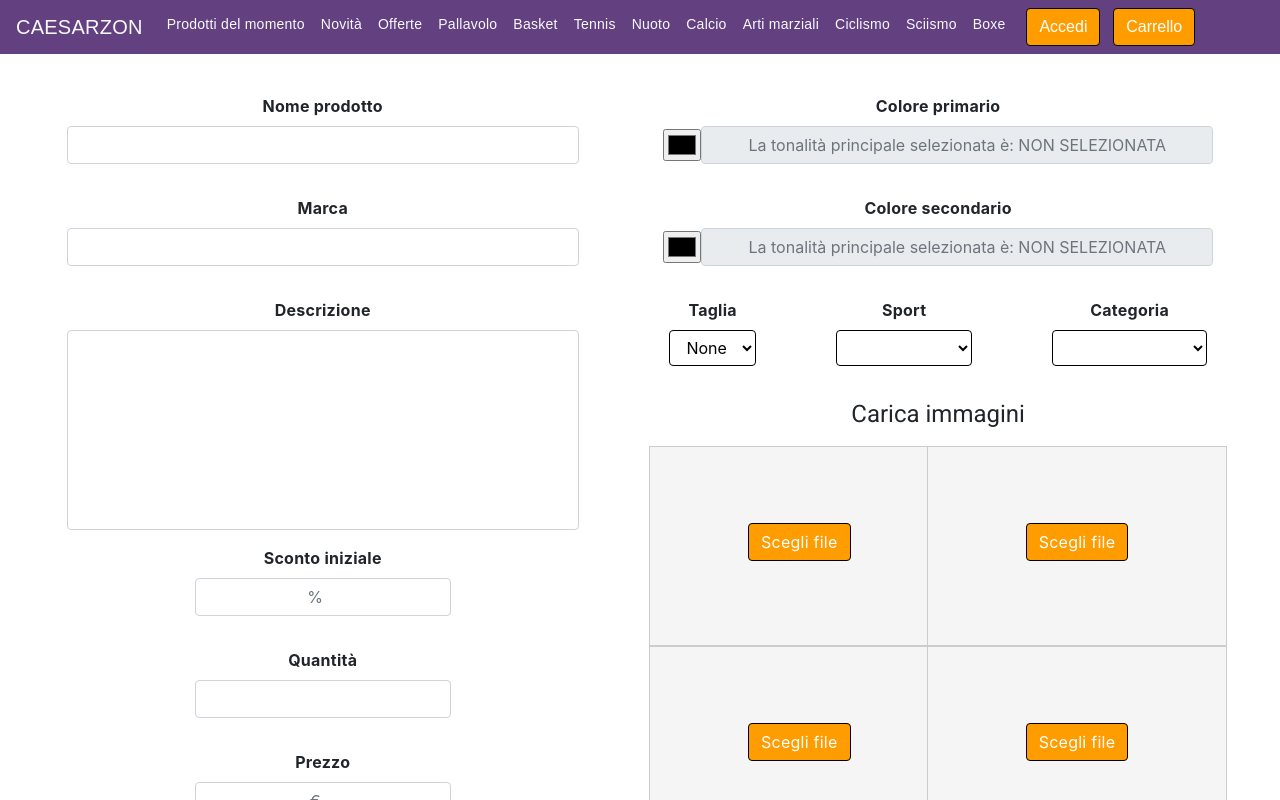
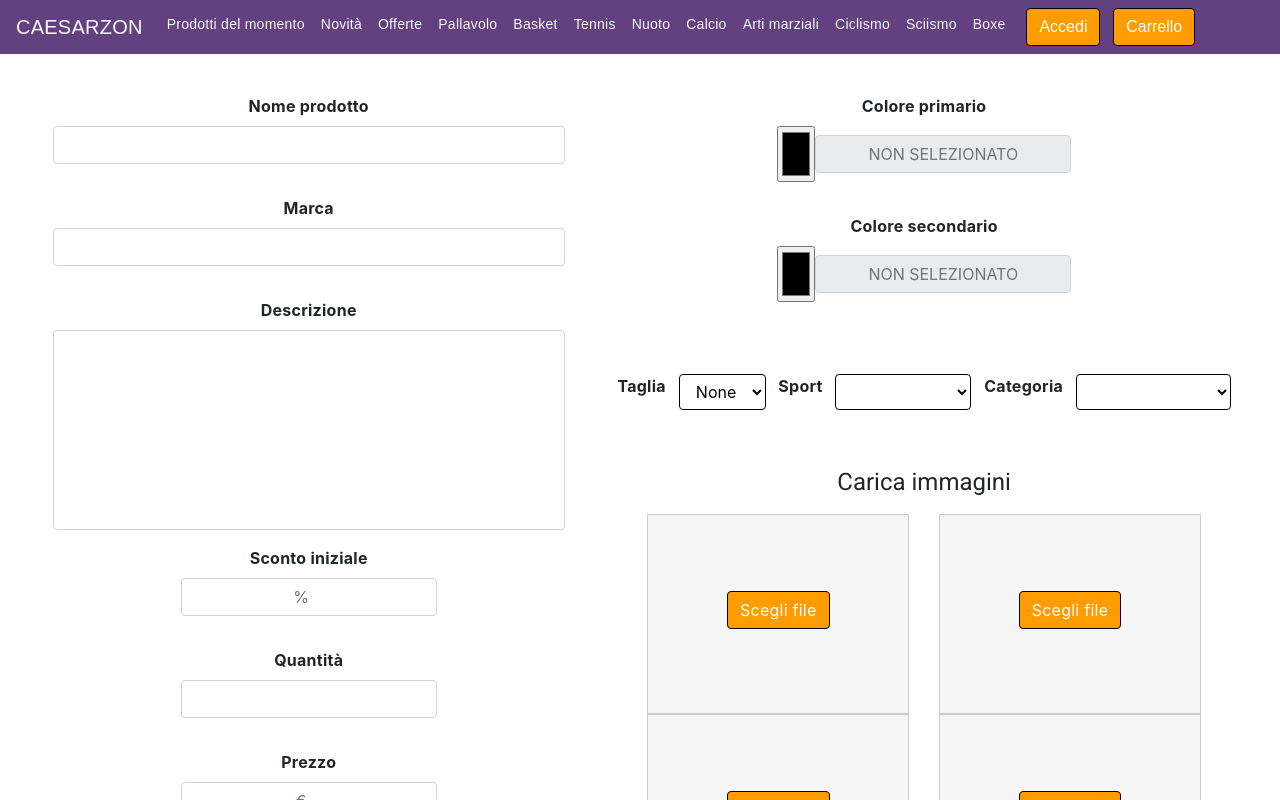
Before and after one commit to BlackBurn951/Caesarzon_FrontEnd_Web, an Angular app: page /product-management in a window 1280 px wide. Shown: the top 800 px of the page. Built offline with nearby package versions, Linux system fonts and the light colour scheme.

Commit message:
Bug fix in product-management.component.html

```diff
--- a/src/app/product-management/product-management.component.css
+++ b/src/app/product-management/product-management.component.css
@@ -52,9 +52,19 @@ option{
 
 .gruppoColor{
   width: 3vw;
-  height: 4vh;
+  height: 7vh;
   margin-bottom: 2vh;
 
+}
+
+.tagliaSport{
+  margin-top: 5vh;
+  display: flex;
+  gap: 1vw;
+}
+
+#caricaImg{
+  margin-top: 5vh;
 }
 
 .gruppoInputDesc{
@@ -79,13 +89,20 @@ textarea{
 }
 
 .grid-item {
-  width: 300px;
+  width: 100%;
   height: 200px;
   background-color: #f5f5f5;
   border: 1px solid #ccc;
   display: flex;
   justify-content: center;
   align-items: center;
+}
+
+
+
+.grid-item img {
+  max-width: 100%;
+  max-height: 100%;
 }
 
 
@@ -107,9 +124,10 @@ label{
   .grid-item {
     flex-basis: 100%;
   }
+  .tagliaSport{
+    display: flex;
+    flex-direction: column;
+  }
+
+
 }
-
-.grid-item img {
-  max-width: 50%;
-  max-height: 50%;
-}
--- a/src/app/product-management/product-management.component.html
+++ b/src/app/product-management/product-management.component.html
@@ -68,7 +68,7 @@
             <label for="coloreP">Colore primario</label>
             <div class="d-flex flex-row align-items-center">
               <input type="color" class="gruppoColor" id="color1" (change)="updatePrimaryTone($event)">
-              <input type="text" class="form-control gruppoInput" id="coloreP" formControlName="coloreP" placeholder="La tonalità principale selezionata è: {{primaryTone}}" readonly>
+              <input type="text" class="form-control gruppoInputs" id="coloreP" formControlName="coloreP" placeholder="{{primaryTone}}" readonly>
             </div>
 
           </div>
@@ -79,12 +79,12 @@
             <label for="coloreS">Colore secondario</label>
             <div class="d-flex flex-row align-items-center">
               <input type="color" class="gruppoColor" id="color2" (change)="updateSecondaryTone($event)">
-              <input type="text" class="form-control gruppoInput" id="coloreS" formControlName="coloreS" placeholder="La tonalità principale selezionata è: {{secondaryTone}}" readonly>
+              <input type="text" class="form-control gruppoInputs" id="coloreS" formControlName="coloreS" placeholder="{{secondaryTone}}" readonly>
             </div>
           </div>
 
-          <div class="form-group gruppos d-flex flex-row align-items-center">
-            <div class="d-flex flex-column align-items-center">
+
+          <div class="tagliaSport">
             <label for="taglia">Taglia</label>
             <select name="taglia" class="form-select selectionIn btn btn-dark custom-bln" id="taglia" formControlName="taglia">
               <option value="none">None</option>
@@ -96,9 +96,7 @@
               <option value="XL">XL</option>
               <option value="XXL">XXL</option>
             </select>
-            </div>
 
-            <div class="d-flex flex-column align-items-center">
             <label for="sport">Sport</label>
             <select name="sport" class="form-select selectionIn btn btn-dark custom-bln" id="sport" formControlName="sport">
               <option value="calcio">Calcio</option>
@@ -111,20 +109,17 @@
               <option value="sciismo">Sciismo</option>
               <option value="boxe">Boxe</option>
             </select>
-            </div>
 
-            <div class="d-flex flex-column align-items-center">
             <label for="categoria">Categoria</label>
             <select name="categoria" class="form-select selectionIn btn btn-dark custom-bln" id="categoria" formControlName="categoria">
               <option value="abbigliamento">Abbigliamento</option>
               <option value="attrezzature">Attrezzatura</option>
             </select>
-            </div>
 
           </div>
 
           <div class="container-fluid d-flex flex-column align-items-center">
-            <h1>Carica immagini</h1>
+            <h1 id="caricaImg">Carica immagini</h1>
               <div class="container">
                 <div class="row">
                   <ng-container *ngFor="let index of [0, 1, 2, 3]">
@@ -134,7 +129,7 @@
                           <img *ngIf="imageUrls[index]" [src]="imageUrls[index]" alt="Uploaded Image">
                           <span class="btn btn-dark custom-btn" *ngIf="!imageUrls[index]">Scegli file</span>
                         </label>
-                          <input type="file" id="file-input{{index}}" accept="image/*" style="display: none" (change)="handleFileInput($event, index)">
+                          <input type="file" id="file-input{{index}}" accept="image/png, image/jpeg" style="display: none" (change)="handleFileInput($event, index)">
                       </div>
                       <span class="btn btn-dark custom-btn d-flex flex-column align-items-center o" *ngIf="imageUrls[index]" (click)="openFileInput($event, index)">Scegli un altro file</span>
                     </div>
--- a/src/app/product-management/product-management.component.ts
+++ b/src/app/product-management/product-management.component.ts
@@ -8,8 +8,8 @@ import {PopupService} from "../popUpService";
   styleUrls: ['./product-management.component.css', '../../styles.css']
 })
 export class ProductManagementComponent{
-  primaryTone: string = 'NON SELEZIONATA';
-  secondaryTone: string = 'NON SELEZIONATA';
+  primaryTone: string = 'NON SELEZIONATO';
+  secondaryTone: string = 'NON SELEZIONATO';
 
   protected formCaesarzon!: FormGroup;
   imageUrls: (string | null)[] = [null, null, null, null];
@@ -29,14 +29,14 @@ export class ProductManagementComponent{
     const selectedColor = event.target.value;
     const colorName = this.convertColorToPrimaryTone(selectedColor);
     this.primaryTone = colorName;
-    this.formCaesarzon.get('coloreP')?.setValue(colorName);
+    this.formCaesarzon.get('formDeiProdotti.coloreP')?.setValue(colorName);
   }
 
   updateSecondaryTone(event: any) {
     const selectedColor = event.target.value;
     const colorName = this.convertColorToPrimaryTone(selectedColor);
     this.secondaryTone = colorName;
-    this.formCaesarzon.get('coloreS')?.setValue(colorName);
+    this.formCaesarzon.get('formDeiProdotti.coloreS')?.setValue(colorName);
   }
 
   private buildFormProdotti():FormGroup{
@@ -79,7 +79,13 @@ export class ProductManagementComponent{
 
   handleFileInput(event: any, index: number) {
     const file = event.target.files[0];
+    const maxSize = 3 * 1024 * 1024; // 6 MB
+
     if (file) {
+      if (file.size > maxSize) {
+        this.popUpService.updateStringa("La dimensione massima del file è di 6 MB.");
+        this.popUpService.apriPopUp();
+      } else {
         const reader = new FileReader();
         reader.onload = () => {
           const imageUrl = reader.result as string;
@@ -91,6 +97,7 @@ export class ProductManagementComponent{
           }
         };
         reader.readAsDataURL(file);
+      }
     }
   }
 
```
Lines whose indentation alone changed are shown as unchanged.
